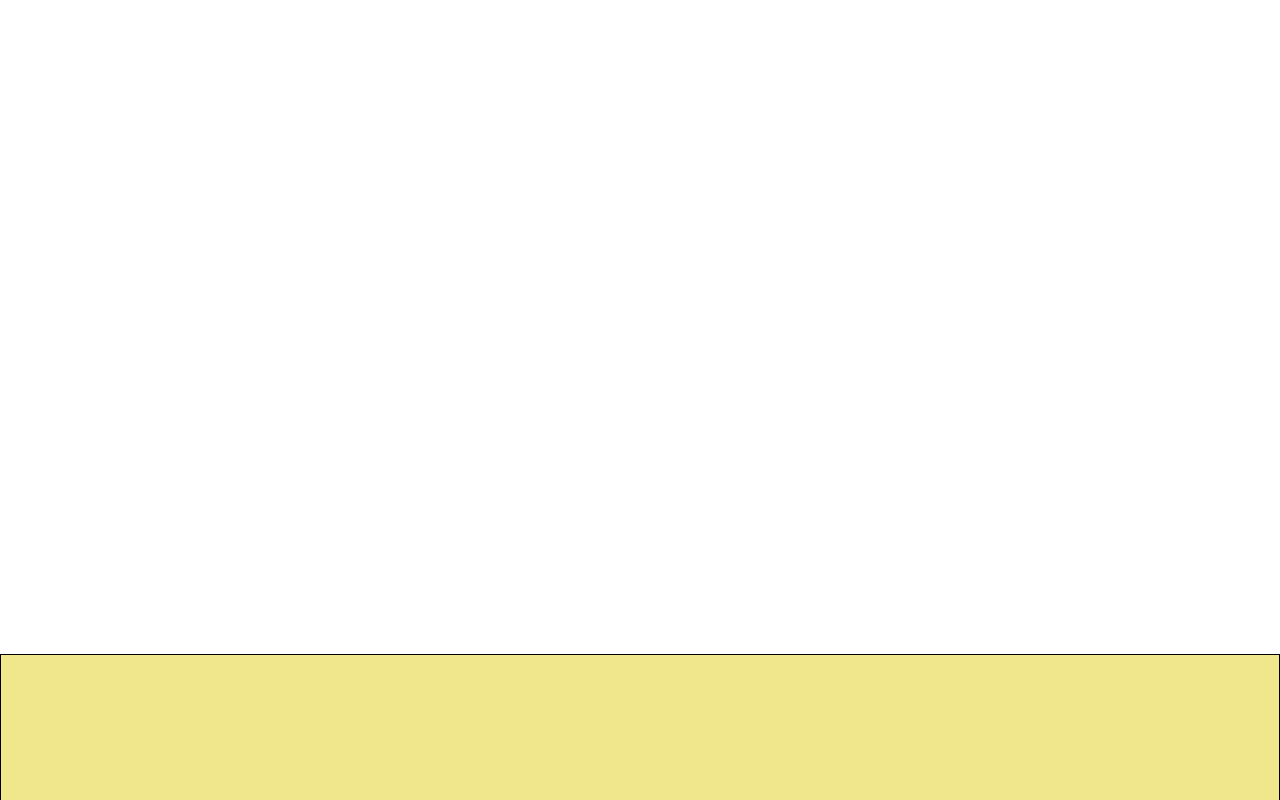
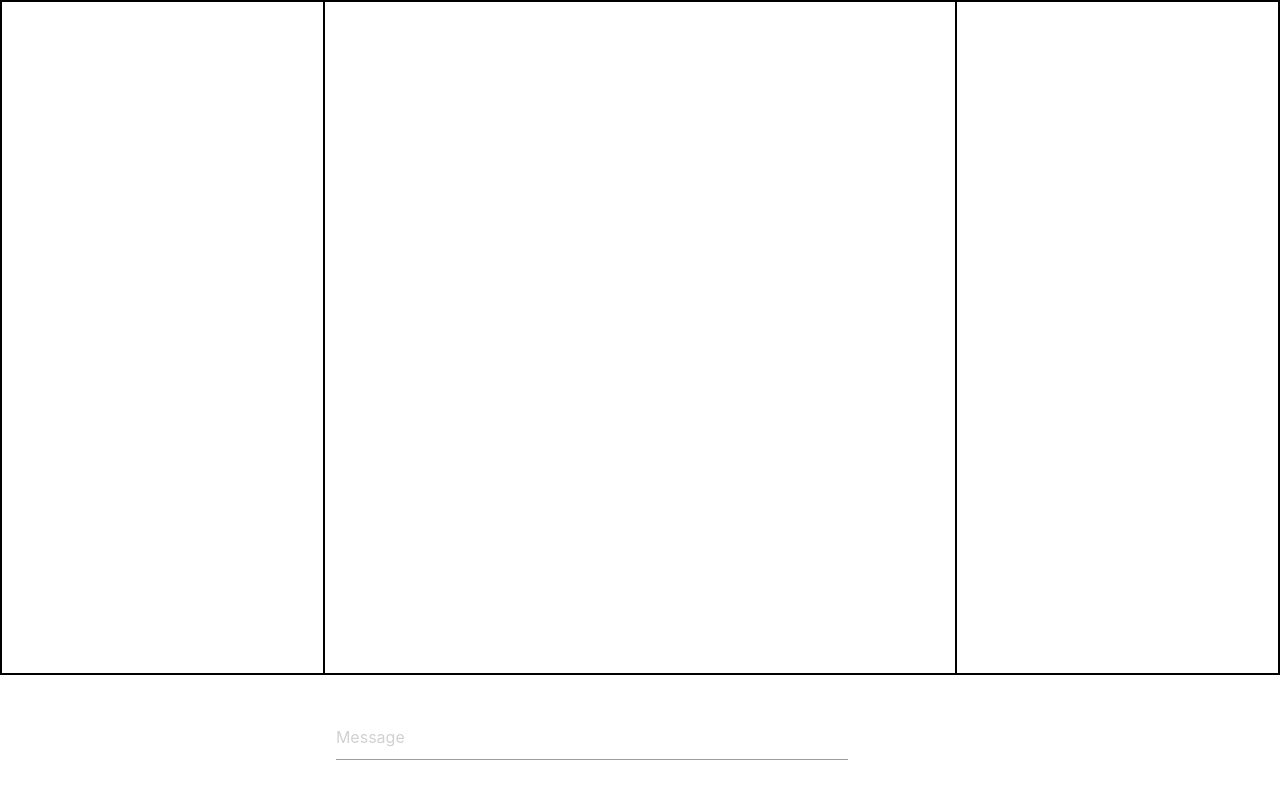
Before and after one commit to SthembisoMusana2/tnd_collab_staging, a plain HTML site: page main/messaging.html in a window 1280 px wide. Drawn offline with nearby package versions, Linux system fonts and the light colour scheme.

Commit message:
UI updates the main page is almost complete and the messaging page is taking shape

```diff
--- a/main/messaging.html
+++ b/main/messaging.html
@@ -6,21 +6,40 @@
     <meta name="viewport" content="width=device-width, initial-scale=1.0">
     <link rel="stylesheet" href="https://cdnjs.cloudflare.com/ajax/libs/materialize/1.0.0/css/materialize.min.css">
     <link rel="stylesheet" href="./messaging_struct.css" />
+    <link rel="stylesheet" href="./mess-navigation.css" />
     <title>Messaging</title>
 </head>
 <body>
     <div class="body row">
-        <div class="navigation col s12">
+
+        <div class="navigation col s6">
+            <div class="profile">
+
+            </div>
+
+            <div class="contact-list">
+
+            </div>
+        </div>
+
+        <div class="chats col s12">
+            <div class="message-display">
+
+            </div>
+             <div class="edit-seg">
+                <input type="text" placeholder="Message" name="message" class="edit-field">
+             </div>
+
 
         </div>
 
-        <div class="chats col s12">
-
-        </div>
-
-        <div class="chat-info col s12">
+        <div class="chat-info col s6">
 
         </div>
     </div>
+
+    <div class=  "row container footer">
+
+    </div>
 </body>
 </html>
--- a/main/messaging_struct.css
+++ b/main/messaging_struct.css
@@ -1,14 +1,31 @@
-body{
 
+.body{
+    display:flex;
+    width: 100%;
+    border:1px solid black;
+    height: 45em;
 }
 
-.body{
-    border:1px solid black;
-    position:fixed;
-    bottom: -3%;
+.col{
+    border: 1px solid black;
+}
+
+
+.edit-seg{
+    position:absolute;
+    bottom: 4%;
+    width: 40%;
+    /* border: 1px solid black; */
+}
+
+.edit-field{
+    border: 1px solid black;
+    width: 80%;
+}
+.edit-bar{
     display: flex;
-    height:10em;
-    width:100%;
-    background-color: khaki;
-
+    flex-flow: row;
+    justify-content: center;
+    /* border: 1px solid black; */
+    width:70%;
 }
```
Also changed, not shown: main/mess-navigation.css (added).
